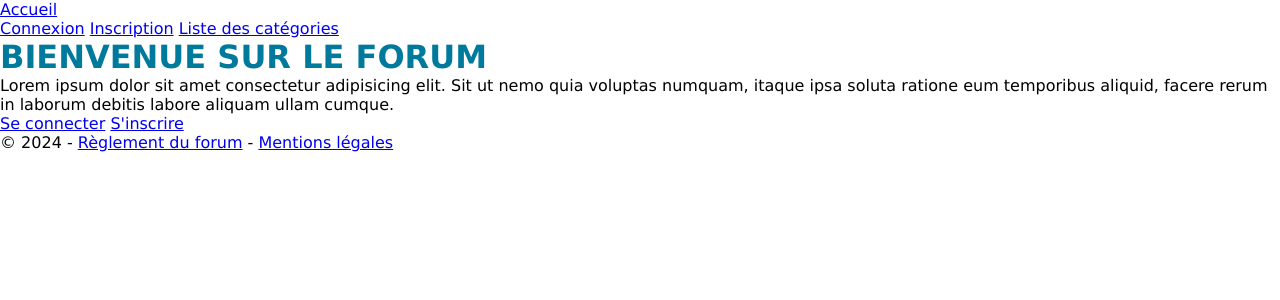
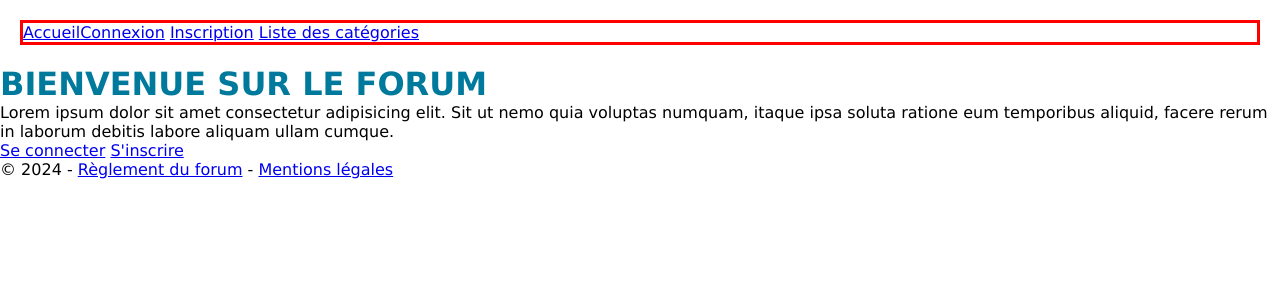
Before and after one commit to Hippolyte-Gander/projet-forum, a PHP site: page / in a window 1280 px wide. Shown: the top 300 px of the page. Run offline with PHP 8.4, Linux system fonts and the light colour scheme; some libraries are stand-ins or nearby versions.

Commit message:
style sheet non reliée, pourquoi ?

```diff
--- a/public/css/style.css
+++ b/public/css/style.css
@@ -8,3 +8,17 @@
 h1 {
     color: rgb(0, 122, 156);
 }
+
+nav{
+    display: flex;
+    margin: 20px;
+    border:  solid red;
+}
+
+#nav-left{
+    text-decoration: none;
+}
+
+#nav-right{
+    text-decoration: none;
+}
--- a/view/forum/listCategories.php
+++ b/view/forum/listCategories.php
@@ -6,6 +6,5 @@
 
 <?php
 foreach($categories as $category ){ ?>
-    <h4></h4>
     <p><a href="index.php?ctrl=forum&action=listTopicsByCategory&id=<?= $category->getId() ?>"><?= $category->getName() ?> </a></p>
 <?php }
```
